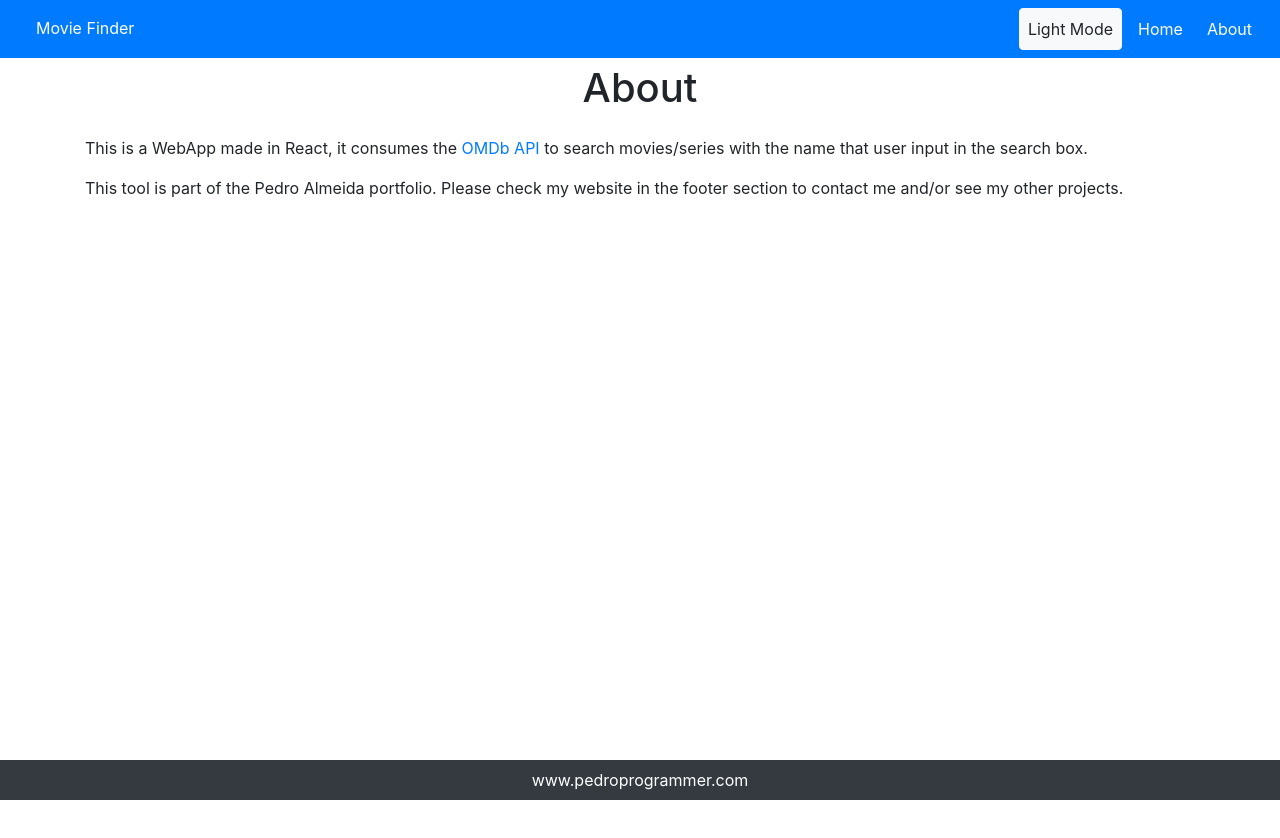
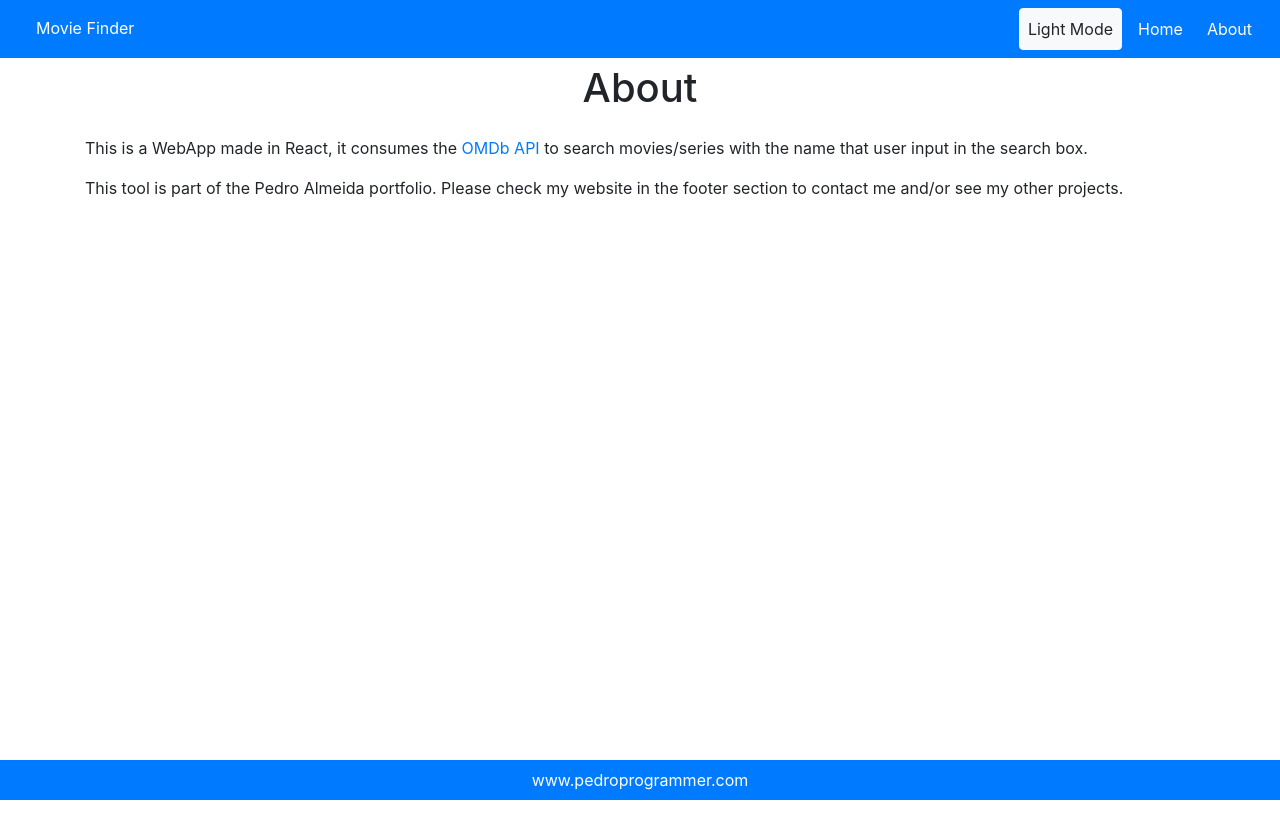
Before and after one commit to PedroMarianoAlmeida/movie-finder-react, a React (Create React App) app: page /about in a window 1280 px wide. Shown: the top 838 px of the page. Built offline with nearby package versions, Linux system fonts and the light colour scheme.

Commit message:
Dark Mode Footer Implemented

```diff
--- a/src/components/Header/Footer.js
+++ b/src/components/Header/Footer.js
@@ -1,8 +1,12 @@
-import React from 'react';
+import React, {useContext} from 'react';
+import { LightDarkModeContext } from '../../contexts/LightDarkModeContext';
 
 const Footer = () => {
+
+    const { isDarkMode } = useContext(LightDarkModeContext);
+
     return (
-        <div className="bg-dark fixed-bottom text-center py-2">
+        <div className={`${isDarkMode? 'bg-dark' : 'bg-primary'} fixed-bottom text-center py-2`}>
             <a className="text-white" href="https://www.pedroprogrammer.com/" target="_blank">
                 www.pedroprogrammer.com
             </a>
```
